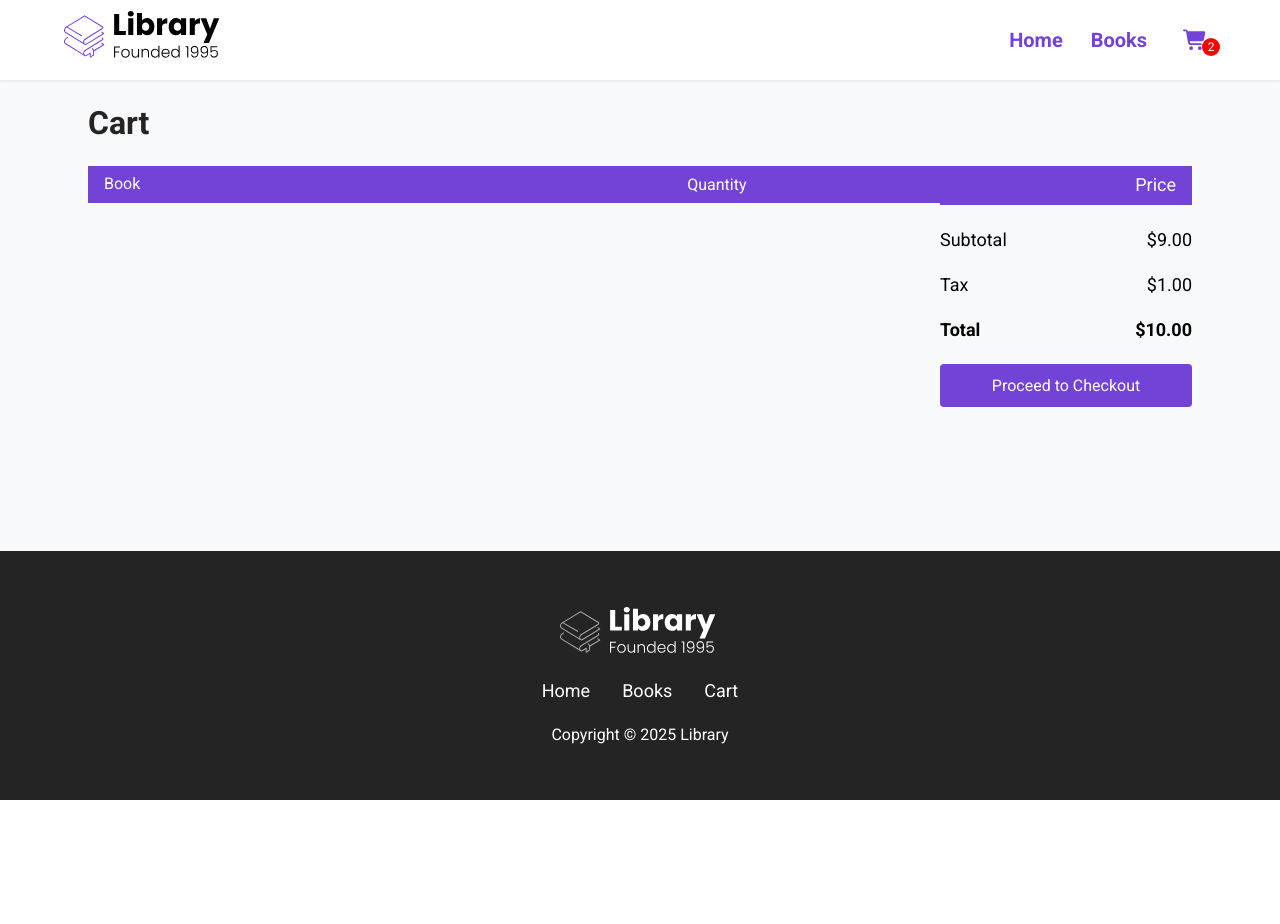
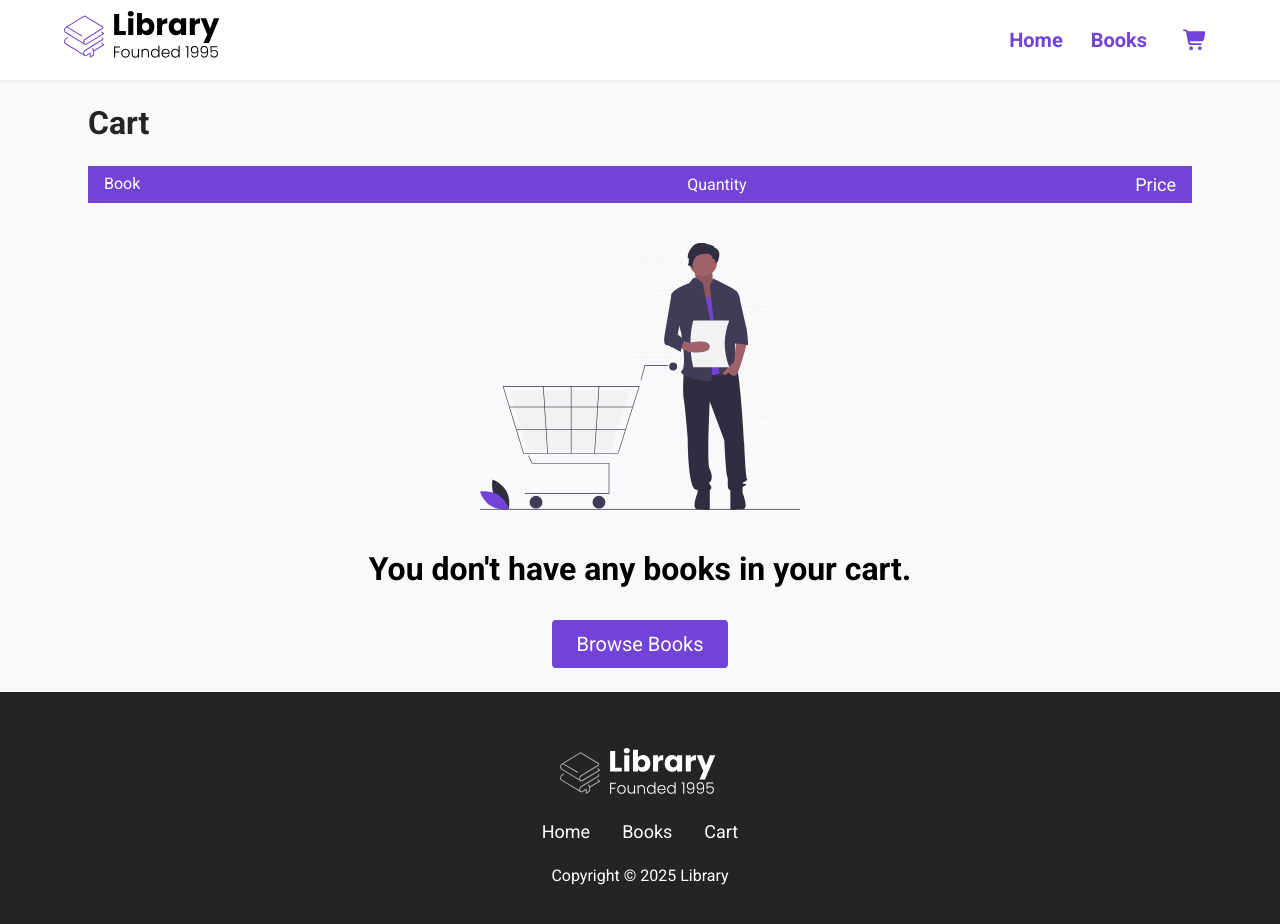
Before and after one commit to Kgithub7/Library, a React (Vite) app in the folder library-react-project/: page /cart in a window 1280 px wide. Shown: the top 924 px of the page. Before the commit the page ends 800 px from the top, so only its background shows below. Built offline with nearby package versions, Linux system fonts and the light colour scheme.

Commit message:
Complete cart page

```diff
--- a/library-react-project/src/App.jsx
+++ b/library-react-project/src/App.jsx
@@ -12,18 +12,29 @@ function App() {
   const [cart, setCart] = useState([]);
 
   function addToCart(book) {
-    // const duplicateBook = cart.find((item) => item.id === book.id);
-    // if (duplicateBook) {
-    //   setCart(
-    //     cart.map((item) => {
-    //       if (item === duplicateBook)
-    //         return { ...item, quantity: item.quantity + 1 };
-    //       else return item;
-    //     })
-    //   );
-    // } else setCart([...cart, { ...book, quantity: 1 }]);
-    setCart([...cart, book]);
+    setCart([...cart, { ...book, quantity: 1 }]);
   }
+
+  function changeQuantity(book, newQuantity) {
+    setCart(
+      cart.map((item) =>
+        item.id === book.id ? { ...item, quantity: +newQuantity } : item
+      )
+    );
+  }
+
+  function removeItem(book) {
+    setCart(cart.filter(item => book.id !== item.id));
+  }
+
+  function numberOfItems() {
+    let counter = 0
+    cart.forEach(item => {
+      counter+=item.quantity
+    });
+    return counter
+}
+
 
   useEffect(() => {
     console.log(cart);
@@ -32,7 +43,7 @@ function App() {
   return (
     <Router>
       <div className="App">
-        <Nav />
+        <Nav numberOfItems={numberOfItems()} />
         <Routes>
           <Route path="/" element={<Home />} />
           <Route path="/books" element={<Books books={books} />} />
@@ -42,7 +53,16 @@ function App() {
               <BoookInfo books={books} cart={cart} addToCart={addToCart} />
             }
           />
-          <Route path="/cart" element={<Cart cart={cart} />} />
+          <Route
+            path="/cart"
+            element={
+              <Cart
+                cart={cart}
+                changeQuantity={changeQuantity}
+                removeItem={removeItem}
+              />
+            }
+          />
         </Routes>
         <Footer />
       </div>
--- a/library-react-project/src/components/Nav.jsx
+++ b/library-react-project/src/components/Nav.jsx
@@ -3,13 +3,13 @@ import { FontAwesomeIcon } from "@fortawesome/react-fontawesome";
 import LibraryLogo from "../assets/Library.svg";
 import { Link } from "react-router";
 
-function Nav() {
+function Nav({ numberOfItems }) {
   function openMenu() {
-    document.body.classList+="menu--open"
+    document.body.classList += "menu--open";
   }
 
   function closeMenu() {
-    document.body.classList.remove("menu--open")
+    document.body.classList.remove("menu--open");
   }
 
   return (
@@ -36,7 +36,7 @@ function Nav() {
             <Link to="/cart" className="nav__link">
               <FontAwesomeIcon icon="shopping-cart" />
             </Link>
-            <span className="cart__length">2</span>
+            {numberOfItems>0&&<span className="cart__length">{numberOfItems}</span>}
           </li>
         </ul>
         <div className="menu__backdrop">
--- a/library-react-project/src/components/ui/CartItem.jsx
+++ b/library-react-project/src/components/ui/CartItem.jsx
@@ -1,6 +1,4 @@
-import Price from "./Price";
-
-function CartItem({ book }) {
+function CartItem({ book, changeQuantity,removeItem }) {
   return (
     <div className="cart__item">
       <div className="cart__book">
@@ -8,19 +6,23 @@ function CartItem({ book }) {
         <div className="cart__book--info">
           <span className="cart__book--title">{book.title}</span>
           <span className="cart__book--price">
-            <Price
-              originalPrice={book.originalPrice}
-              salePrice={book.salePrice}
-            />
+            ${(book.salePrice || book.originalPrice).toFixed(2)}
           </span>
-          <button className="cart__book--remove"></button>
+          <button className="cart__book--remove" onClick={()=>removeItem(book)}>Remove</button>
         </div>
       </div>
       <div className="cart__quantity">
-        <input type="number" min={0} max={99} className="cart__input" />
+        <input
+          type="number"
+          min={1}
+          max={99}
+          value={book.quantity}
+          className="cart__input"
+          onChange={(event) => changeQuantity(book, event.target.value)}
+        />
       </div>
       <div className="cart__total">
-        {(book.salePrice || book.originalPrice).toFixed(2)}
+        ${((book.salePrice || book.originalPrice) * book.quantity).toFixed(2)}
       </div>
     </div>
   );
--- a/library-react-project/src/pages/BookInfo.jsx
+++ b/library-react-project/src/pages/BookInfo.jsx
@@ -8,10 +8,6 @@ import { useState } from "react";
 function BoookInfo({ books, cart, addToCart }) {
   const { id } = useParams();
   const book = books.find((book) => +book.id === +id);
-
-  function addBookToCart(book) {
-    addToCart(book);
-  }
 
   function bookInCart() {
     return cart.find((book) => +book.id === +id);
@@ -63,7 +59,7 @@ function BoookInfo({ books, cart, addToCart }) {
                     Checkout
                   </Link>
                 ) : (
-                  <button className="btn" onClick={() => addBookToCart(book)}>
+                  <button className="btn" onClick={() => addToCart(book)}>
                     Add to Cart
                   </button>
                 )}
--- a/library-react-project/src/pages/Cart.jsx
+++ b/library-react-project/src/pages/Cart.jsx
@@ -1,6 +1,13 @@
+import { Link } from "react-router";
 import CartItem from "../components/ui/CartItem";
+import EmptyCart from "../assets/empty_cart.svg";
 
-function Cart({ cart }) {
+function Cart({ cart, changeQuantity, removeItem }) {
+  let price = 0;
+  cart.forEach((item) => {
+    price += +(item.salePrice || item.originalPrice) * item.quantity;
+  });
+
   return (
     <div id="books__body">
       <main id="books__main">
@@ -17,22 +24,35 @@ function Cart({ cart }) {
               </div>
               <div className="cart__body">
                 {cart.map((book) => (
-                  <CartItem book={book} />
+                  <CartItem
+                    book={book}
+                    changeQuantity={changeQuantity}
+                    removeItem={removeItem}
+                    key={book.id}
+                  />
                 ))}
               </div>
+            {cart.length===0&&<div className="cart__empty">
+                <img src={EmptyCart} alt="" className="cart__empty--img" />
+                <h2>You don't have any books in your cart.</h2>
+                <Link to="/books">
+                  <button className="btn">Browse Books</button>
+                </Link>
+              </div>}
             </div>
+            {cart.length > 0 && (
               <div className="total">
                 <div className="total__item total__sub-total">
                   <span>Subtotal</span>
-                <span>$9.00</span>
+                  <span>${price.toFixed(2) || 0}</span>
                 </div>
                 <div className="total__item total__tax">
                   <span>Tax</span>
-                <span>$1.00</span>
+                  <span>${(price * 0.1).toFixed(2) || 0}</span>
                 </div>
                 <div className="total__item total__price">
                   <span>Total</span>
-                <span>$10.00</span>
+                  <span>${(price * 1.1).toFixed(2) || 0}</span>
                 </div>
                 <button
                   className="btn btn__checkout"
@@ -41,6 +61,7 @@ function Cart({ cart }) {
                   Proceed to Checkout
                 </button>
               </div>
+            )}
           </div>
         </div>
       </main>
```
Lines whose indentation alone changed are shown as unchanged.
